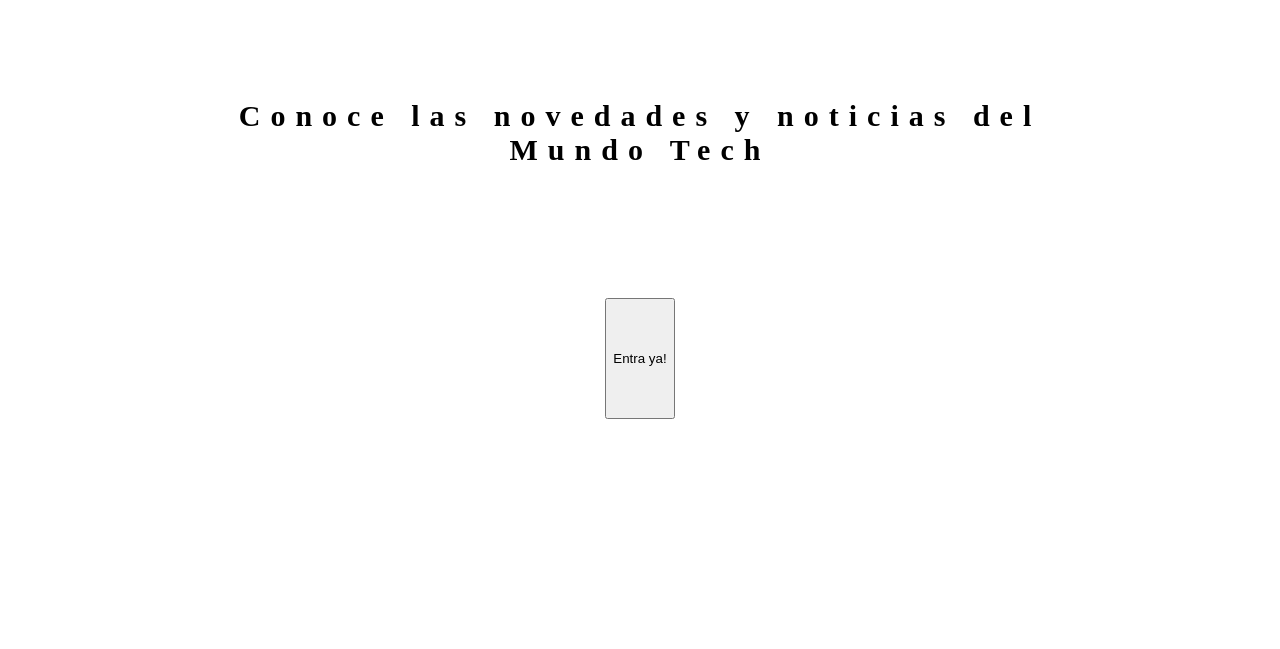
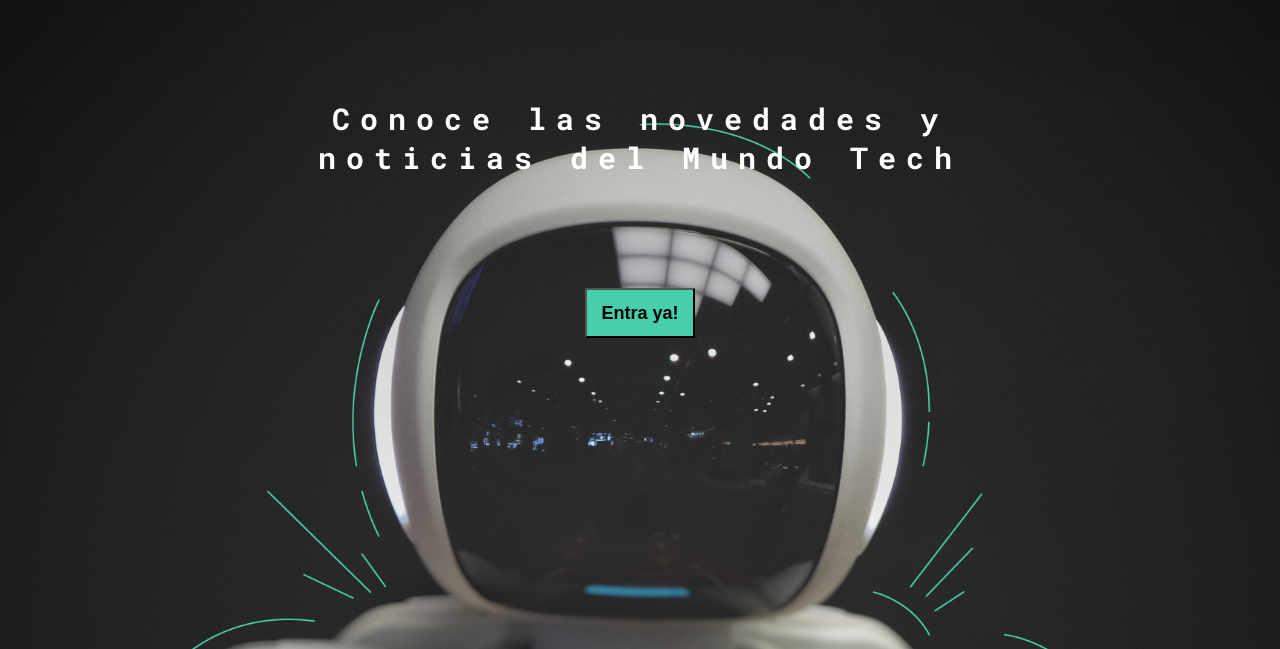
Before and after one commit to ivan2600/maquetacion-css, a plain HTML site: page index.html in a window 1280 px wide. Shown: the part 151-800 px from the top of the page. Drawn offline with Linux system fonts and the light colour scheme.

Commit message:
finished home

```diff
--- a/css/main.css
+++ b/css/main.css
@@ -1,4 +1,13 @@
+@import url('https://fonts.googleapis.com/css2?family=Roboto+Mono:wght@400;500;600;700&family=Roboto+Slab:wght@400;600;700;900&family=Roboto:wght@400;500;700;900&display=swap');
+
+/*
+font-family: 'Roboto', sans-serif;
+font-family: 'Roboto Mono', monospace;
+font-family: 'Roboto Slab', serif;
+*/
+
 body {
+  font-family: 'Roboto Mono', monospace;
   margin: 0;
   padding: 0;
   position: fixed;
@@ -73,6 +82,10 @@ nav .profile-link a {
   display: grid;
   grid-template-columns: 1fr 4fr 1fr;
   height: 100%;
+  background-image: url('../assets/img/Cover.png');
+  background-position: center;
+  background-repeat: no-repeat;
+  background-size: cover;
 }
 
 .home-main section {
@@ -84,9 +97,23 @@ nav .profile-link a {
 }
 
 .home-main-text {
+  font-family: 'Roboto Mono', monospace;
   font-size: 30px;
   font-weight: 700;
   letter-spacing: 10px;
-  color: black;
+  color: white;
   text-align: center;
 }
+
+.home-main-button {
+  width: 110px;
+  height: 50px;
+  background-color: #47cfac;
+  display: grid;
+  align-items: center;
+}
+
+.home-main-button a {
+  font-weight: 700;
+  font-size: 18px;
+}
```
